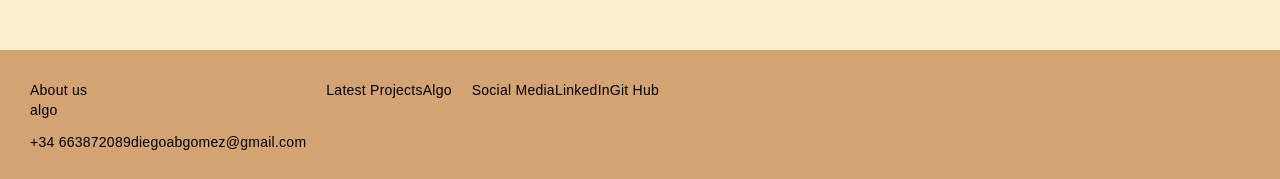
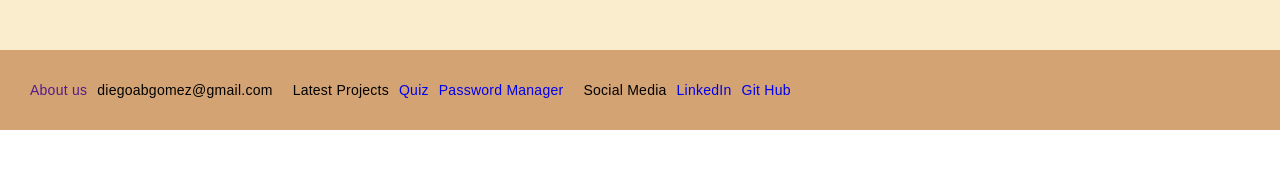
Before and after one commit to DiegoBadilloG/FE-Angular-Project, an Angular app: page /pwdManager in a window 1280 px wide. Shown: the part 736-915 px from the top of the page. After the commit the page ends 866 px from the top, so only its background shows below. Built offline with nearby package versions, Linux system fonts and the light colour scheme; no server answers.

Commit message:
footer updated

```diff
--- a/src/app/Features/pwd-managger/pwd-managger.component.ts
+++ b/src/app/Features/pwd-managger/pwd-managger.component.ts
@@ -47,7 +47,7 @@ export class PwdManaggerComponent {
       input?.addEventListener('input', () => {
         this.newAppName = input.value;
       })
-
+      //con angular seria en el html: [(ngModel)] = "newAppName"
     })
   }
 
--- a/src/app/app.component.css
+++ b/src/app/app.component.css
@@ -44,9 +44,15 @@
             display: flex;
             flex-direction: row;
 
+            a {
+                text-decoration: none;
+            }
+
             .about-us, .lates-projects,
             .social-media {
                 padding: 10px;
+                display: flex;
+                gap: 10px;
             }
         }
     }
--- a/src/app/app.component.html
+++ b/src/app/app.component.html
@@ -14,22 +14,22 @@
   </main>
   <footer>
     <div class="footer">
-      <diV class="about-us">
-        <label>{{aboutUsLabel}}</label>
-        <p>algo</p>
-        <span>{{phone}}</span>
+      <div class="about-us">
+        <a href="">{{aboutUsLabel}}</a>
+
         <span>{{email}}</span>
-      </diV>
+      </div>
 
       <div class="lates-projects">
         <label>Latest Projects</label>
-        <span>Algo</span>
+        <a href="/quiz">Quiz</a>
+        <a  href="/pwdManager">Password Manager</a>
       </div>
 
       <div class="social-media">
         <label>Social Media</label>
-        <span href="https://www.linkedin.com/in/diego-andres-b-b21405123/">LinkedIn</span>
-        <span href="https://github.com/DiegoABGomez">Git Hub</span>
+        <a target="_blank" href="https://www.linkedin.com/in/diego-andres-b-b21405123/">LinkedIn</a>
+        <a target="_blank" href="https://github.com/DiegoBadilloG">Git Hub</a>
 
       </div>
     </div>
--- a/src/app/app.component.ts
+++ b/src/app/app.component.ts
@@ -21,4 +21,8 @@ export class AppComponent {
   phone = "+34 663872089"
   email = "diegoabgomez@gmail.com"
   aboutUsLabel = "About us"
+  aboutUsText = "Bienvenido a mi proyecto de portafolio. Este proyecto es un esfuerzo personal destinado a mejorar" +
+                "mis habilidades en desarrollo frontend utilizando Angular, JavaScript, HTML y CSS. " +
+                "Como desarrollador apasionado, estoy dedicado a aprender y aplicar las mejores prácticas para crear " +
+                "una experiencia fluida y fácil de usar."
 }
```
